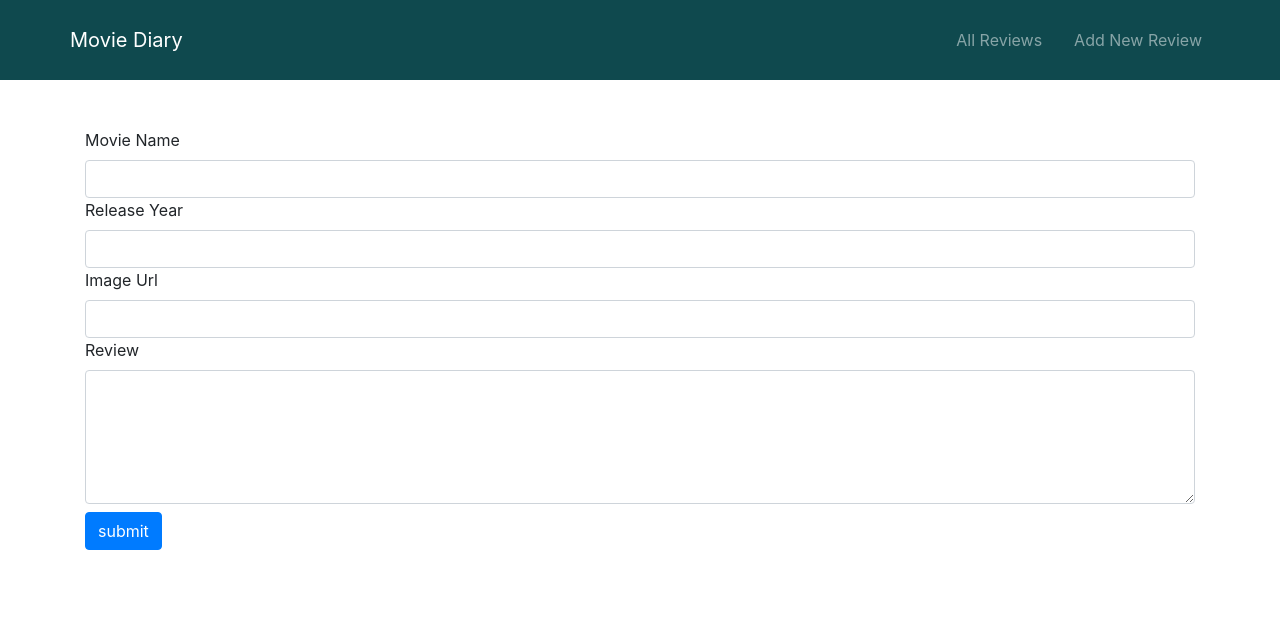
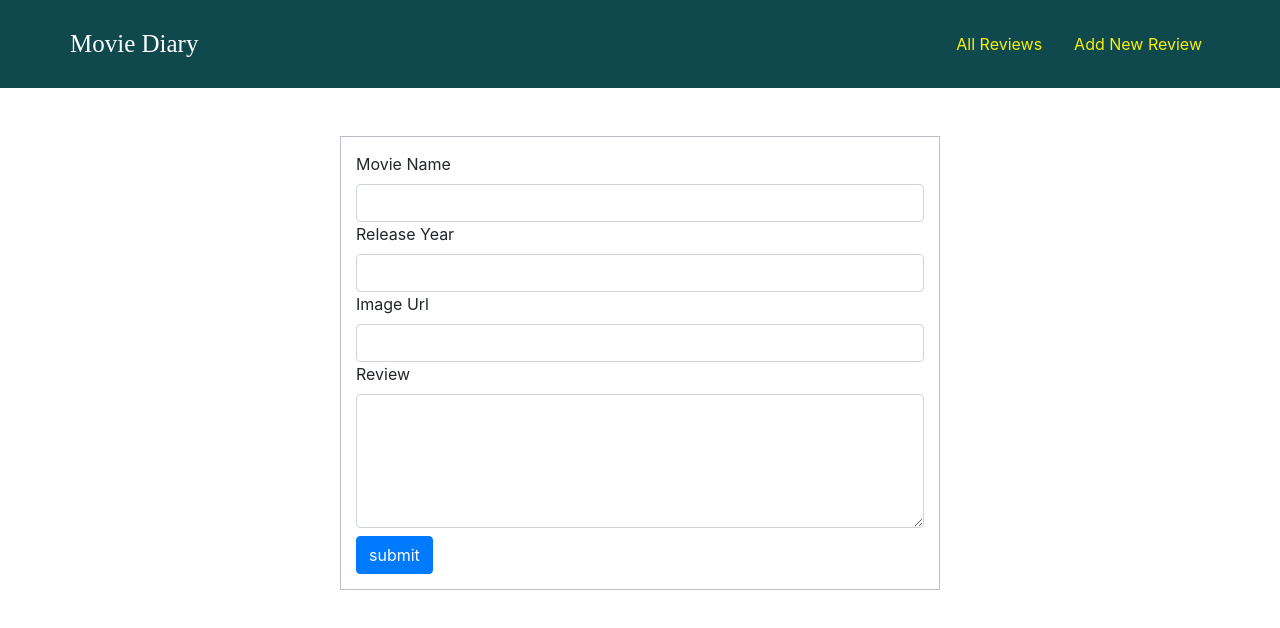
Before and after one commit to Rakibul-Islam-GitHub/Movie-Diary-NextJS-project, a Next.js app: page /addreview in a window 1280 px wide. Shown: the top 628 px of the page. Built offline with nearby package versions, Linux system fonts and the light colour scheme.

Commit message:
some style added

```diff
--- a/styles/globals.css
+++ b/styles/globals.css
@@ -2,8 +2,7 @@ html,
 body {
   padding: 0;
   margin: 0;
-  font-family: -apple-system, BlinkMacSystemFont, Segoe UI, Roboto, Oxygen,
-    Ubuntu, Cantarell, Fira Sans, Droid Sans, Helvetica Neue, sans-serif;
+  font-family: -apple-system, BlinkMacSystemFont, 'Segoe UI', Roboto, Oxygen, Ubuntu, Cantarell, 'Open Sans', 'Helvetica Neue', sans-serif;
 }
 
 a {
@@ -14,3 +13,56 @@ a {
 * {
   box-sizing: border-box;
 }
+
+.nav-text {
+  font-size:16px;
+  color: #f8f009 !important;
+}
+.logo{
+  font-family: cursive;
+  font-size: 25px !important;
+}
+.card-img
+  {
+    display: flex;
+    flex-direction: row;
+    justify-content: center;
+    flex-wrap: wrap;
+    align-items: center;
+    padding-top: 10px;
+}
+.card-btn{
+  background-color: #0f494e !important;
+  color: white !important;
+
+}
+.card-btn :hover{
+  background-color: #24cc2d !important;
+
+}
+
+
+/* review card */
+
+.review-card{
+  display: flex;
+    flex-wrap: wrap;
+
+    justify-content: center;
+}
+
+/* add review card */
+
+.addreview {
+
+  display: flex;
+    justify-content: center;
+
+}
+.review-form{
+
+    width: 600px;
+    padding: 15px;
+    border: 1px solid #8776977e;
+
+}
```
